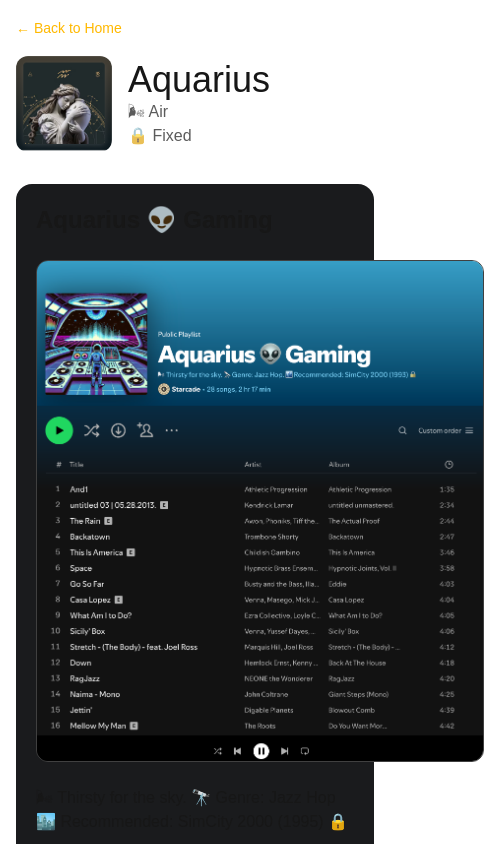
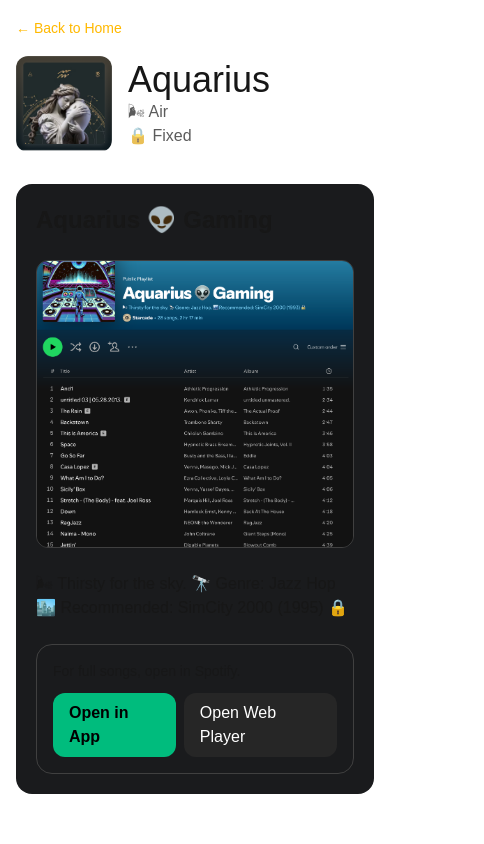
Before and after one commit to bkuhlman80/gtz, a Next.js app: page /aquarius in a window 390 px wide. Shown: the top 844 px of the page, 484 px wide, since content can reach past the window. Built offline with nearby package versions, Linux system fonts and the light colour scheme.

Commit message:
Side-by-side playlist screenshot and game art with equal height

```diff
--- a/src/app/[slug]/page.tsx
+++ b/src/app/[slug]/page.tsx
@@ -5,6 +5,8 @@
 import { MDXRemote } from "next-mdx-remote/rsc";
 import remarkGfm from "remark-gfm";
 import GameBlock from "@/components/GameBlock";
+import GameCover from "@/components/GameCover";
+import { bySlug as coverBySlug } from "@/lib/covers";
 import SpotifyEmbed from "@/components/mdx/SpotifyEmbed";
 import Link from "next/link";
 import Image from "next/image";
@@ -27,6 +29,8 @@
   if (!sign) return notFound();
 
   const posts = getPostsForSign(slug);
+
+const cover = sign.gameSlug ? coverBySlug(sign.gameSlug) : null;
 
   return (
     <main className="max-w-6xl mx-auto p-4">
@@ -64,13 +68,29 @@
 
     {p.spotifyUrl && <SpotifyEmbed url={p.spotifyUrl} />}
 
-    {p.cover && (
-      <ZoomImg
-        src={p.cover}
-        alt={p.cover_alt ?? `${sign.name} playlist preview`}
-        className="mx-auto mt-4 max-w-md rounded-xl border border-neutral-700"
-      />
-    )}
+<div className="grid grid-cols-1 md:grid-cols-2 gap-4">
+  {p.cover && (
+    <ZoomImg
+      src={p.cover}
+      alt={`${sign.name} playlist preview`}
+      className="w-full h-72 md:h-80 object-cover rounded-xl border border-neutral-700"
+    />
+  )}
+
+  {cover && (
+    <GameCover
+      title={cover.title}
+      year={cover.year}
+      cdn_webp={cover.cdn_webp}
+      cdn_png={cover.cdn_png}
+      credit_text={cover.credit_text}
+      credit_href={cover.credit_href}
+      alt={`${cover.title} (${cover.year})`}
+      className="w-full h-72 md:h-80 object-cover rounded-xl"
+    />
+  )}
+</div>
+
 
     <MDXRemote
       source={p.body}
```
